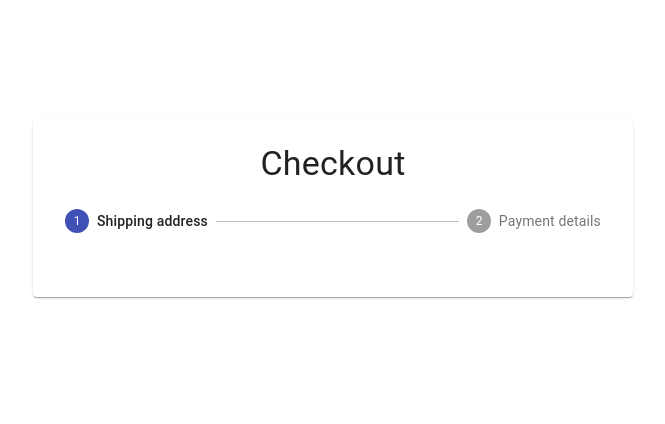
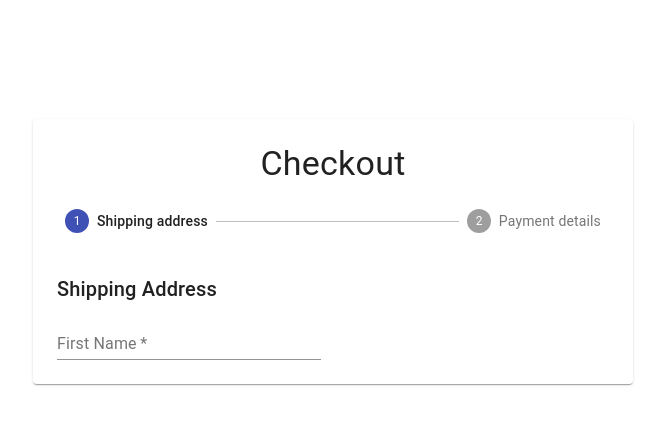
Before and after one commit to tipizzo/ecommerce, a React (Create React App) app: page /checkout in a window 1280 px wide. Shown: the top 424 px of the page, without its empty margins (307-972 px from the left). Built offline with nearby package versions, Linux system fonts and the light colour scheme; no server answers.

Commit message:
Working on address form and payment form

```diff
--- /dev/null
+++ b/src/components/CheckoutForm/AdressForm.jsx
@@ -0,0 +1,25 @@
+import React from 'react';
+import { InputLabel, Select, MenuItem, Button, Grid, typography, Typography } from '@material-ui/core';
+import { useForm, FormProvider } from 'react-hook-form';
+
+import FormInput from './CustomTextField';
+
+const AddressForm = () => {
+
+    const methods = useForm();
+
+  return (
+    <>
+        <Typography variant='h6' gutterBottom>Shipping Address</Typography>
+        <FormProvider {...methods}>
+            <form onSubmit=''>
+                <Grid container spacing={3}>
+                    <FormInput required name='firstname' label='First Name' />
+                </Grid>
+            </form>
+        </FormProvider>
+    </>
+  );
+}
+
+export default AddressForm;
--- a/src/components/CheckoutForm/Checkout/Checkout.jsx
+++ b/src/components/CheckoutForm/Checkout/Checkout.jsx
@@ -2,6 +2,8 @@
 import { Paper, Stepper, Step, StepLabel, Typography, CircularProgress, Divider, Button } from '@material-ui/core';
 
 import useStyles from './styles';
+import AddressForm from '../AdressForm';
+import PaymentForm from '../PaymentForm';
 
 const steps = ['Shipping address', 'Payment details'];
 
@@ -10,6 +12,16 @@
     const [ activeStep, setActiveStep ] = useState(0);
 
     const classes = useStyles();
+
+    const Confirmation = () => (
+        <div>
+            Confirmation
+        </div>
+    )
+
+    const Form = () => activeStep === 0
+        ? <AddressForm />
+        : <PaymentForm />
 
   return (
     <>
@@ -24,6 +36,7 @@
                         </Step>
                     ))}
                 </Stepper>
+                { activeStep === steps.length ? <Confirmation /> : <Form /> }
             </Paper>
         </main>
     </>
--- /dev/null
+++ b/src/components/CheckoutForm/CustomTextField.jsx
@@ -0,0 +1,26 @@
+import React from 'react';
+import { TextField, Grid } from '@material-ui/core';
+import { useFormContext, Controller } from 'react-hook-form';
+
+
+const FormInput = ( { name, label, required } ) => {
+    const { control } = useFormContext();
+
+  return (
+    <Grid item xs={12} sm={6}>
+        <Controller
+            control={control}
+            name={name}
+            render = {({ field }) => (
+                <TextField
+                    fullWidth
+                    label={label}
+                    required
+                />
+            )}
+        />
+    </Grid>
+  );
+}
+
+export default FormInput;
--- /dev/null
+++ b/src/components/CheckoutForm/PaymentForm.jsx
@@ -0,0 +1,9 @@
+import React from 'react';
+
+const PaymentForm = () => {
+  return (
+    <div>PaymentForm</div>
+  );
+}
+
+export default PaymentForm;
```
